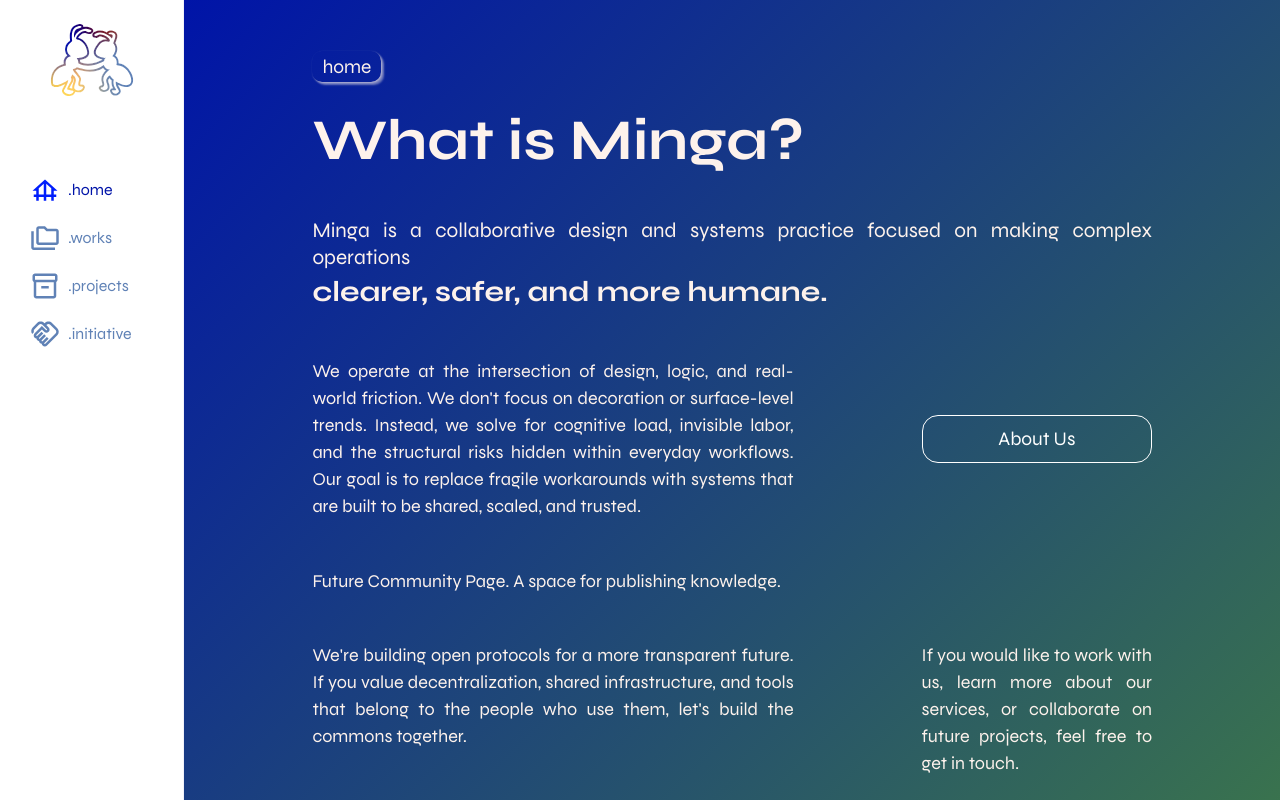
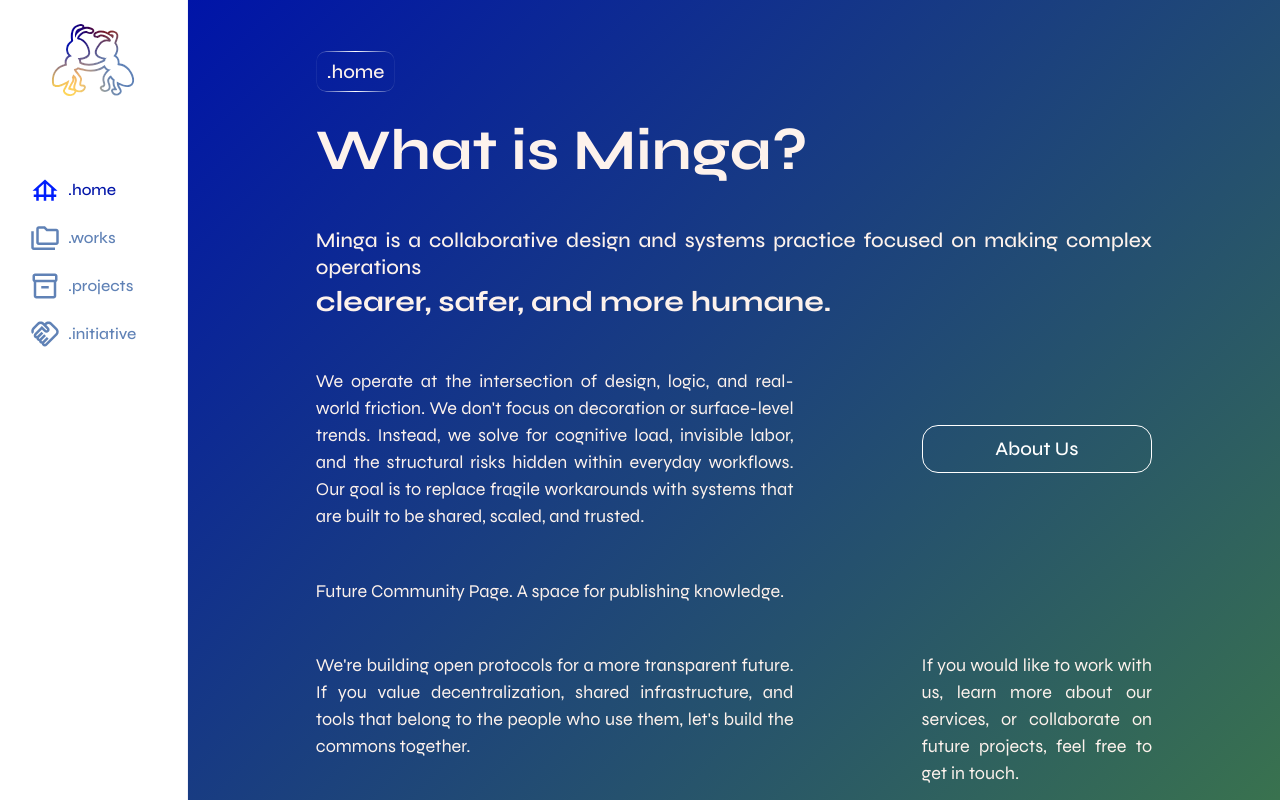
Before and after one commit to mingaworks/mingaworks.github.io, a React (Vite) app: page / in a window 1280 px wide. Built offline with nearby package versions, Linux system fonts and the light colour scheme.

Commit message:
Refactor breadcrumbs styling

```diff
--- a/src/App.css
+++ b/src/App.css
@@ -602,13 +602,14 @@
 }
 
 .floating-breadcrumb {
+  display: flex;
+  gap: 6px;
   background: transparent;
   position: relative;
-  /* align-self: center; */
+  align-self: center;
   z-index: 1;
   --breadcrumb-text: var(--text-inverted);
-  --breadcrumb-shadow-1: rgba(var(--color-neutral-rgb), 0.5);
-  --breadcrumb-shadow-2: rgba(var(--color-neutral-rgb), 0.4);
+  --breadcrumb-border-rgb: 255, 255, 255;
 }
 
 .floating-breadcrumb::after {
@@ -626,25 +627,40 @@
   background: transparent;
   border: none;
   color: var(--breadcrumb-text);
-  padding: 4px 10px;
+  padding: 9px 11px;
   border-radius: 10px;
   cursor: pointer;
-  box-shadow:
-    1px 1px 2px var(--breadcrumb-shadow-1),
-    3px 3px 2px var(--breadcrumb-shadow-2);
+  position: relative;
   width: max-content;
+}
+
+.floating-breadcrumb .crumb::before {
+  content: "";
+  position: absolute;
+  inset: 0;
+  border-radius: inherit;
+  padding: 1px;
+  background: linear-gradient(
+    to right,
+    rgba(var(--breadcrumb-border-rgb), 0.05) 0%,
+    rgba(var(--breadcrumb-border-rgb), 1) 50%,
+    rgba(var(--breadcrumb-border-rgb), 0.05) 100%
+  );
+  -webkit-mask:
+    linear-gradient(#fff 0 0) content-box,
+    linear-gradient(#fff 0 0);
+  -webkit-mask-composite: xor;
+  mask-composite: exclude;
+  pointer-events: none;
 }
 
 .floating-breadcrumb.variant-default {
   --breadcrumb-text: var(--text-primary);
-  --breadcrumb-shadow-1: rgba(var(--color-primary-rgb), 0.24);
-  --breadcrumb-shadow-2: rgba(var(--color-primary-rgb), 0.16);
+  --breadcrumb-border-rgb: var(--color-primary-rgb);
 }
 
 .floating-breadcrumb.variant-inverted {
   --breadcrumb-text: var(--text-inverted);
-  --breadcrumb-shadow-1: rgba(var(--color-neutral-rgb), 0.5);
-  --breadcrumb-shadow-2: rgba(var(--color-neutral-rgb), 0.4);
 }
 
 .slot .floating-breadcrumb {
@@ -1346,12 +1362,22 @@
   top: 50%;
   transform: translateY(-50%);
   border: none;
-  padding: 0;
+  padding: 8px;
+  width: 40px;
+  height: 40px;
+  box-sizing: border-box;
+  display: flex;
+  align-items: center;
+  justify-content: center;
   background: transparent;
   cursor: pointer;
-  color: var(--text-primary);
-  font-size: 3rem;
   z-index: 2;
+}
+
+.operational-close img {
+  width: 100%;
+  height: 100%;
+  display: block;
 }
 
 .operational-intro {
--- a/src/components/AboutUs.tsx
+++ b/src/components/AboutUs.tsx
@@ -18,7 +18,7 @@
             onClick={onClose}
             aria-label="Close about page"
           >
-            ×
+            <img src="/icons/close.svg" alt="" />
           </button>
         </div>
         <h2>Vision</h2>
--- a/src/components/ContactUs.tsx
+++ b/src/components/ContactUs.tsx
@@ -92,7 +92,7 @@
             onClick={onClose}
             aria-label="Close contact page"
           >
-            ×
+            <img src="/icons/close.svg" alt="" />
           </button>
         </div>
         <h2>Get in Touch</h2>
--- a/src/components/InitiativeDonate.tsx
+++ b/src/components/InitiativeDonate.tsx
@@ -22,7 +22,7 @@
             onClick={onClose}
             aria-label="Close donate page"
           >
-            ×
+            <img src="/icons/close.svg" alt="" />
           </button>
         </div>
         <h2>Support collective work</h2>
--- a/src/components/JoinUs.tsx
+++ b/src/components/JoinUs.tsx
@@ -25,7 +25,7 @@
             onClick={onClose}
             aria-label="Close waitlist page"
           >
-            ×
+            <img src="/icons/close.svg" alt="" />
           </button>
         </div>
         <h2>Join the Minga waitlist</h2>
--- a/src/components/ProjectsDetail.tsx
+++ b/src/components/ProjectsDetail.tsx
@@ -19,7 +19,7 @@
               onClick={onClose}
               aria-label="Close admin scheduling system case study"
             >
-              ×
+              <img src="/icons/close.svg" alt="" />
             </button>
           </div>
           <h2>Admin Scheduling System</h2>
@@ -325,7 +325,7 @@
               onClick={onClose}
               aria-label="Close fishnet recycling case study"
             >
-              ×
+              <img src="/icons/close.svg" alt="" />
             </button>
           </div>
           <h2>Fishnet Recycling Management System</h2>
@@ -353,7 +353,7 @@
             onClick={onClose}
             aria-label="Close project case study"
           >
-            ×
+            <img src="/icons/close.svg" alt="" />
           </button>
         </div>
         <h2>Project Case Study</h2>
--- a/src/components/TwoPaneLayout.tsx
+++ b/src/components/TwoPaneLayout.tsx
@@ -304,10 +304,15 @@
   }
 
   function getLabel(id: string) {
-    if (id === "base") return "home";
-    if (CUSTOM_PAGES[id]) return CUSTOM_PAGES[id].label;
-    const n = getNode(id);
-    return n?.label ?? n?.title ?? id;
+    let raw: string;
+    if (id === "base") raw = "home";
+    else if (CUSTOM_PAGES[id]) raw = CUSTOM_PAGES[id].label;
+    else {
+      const n = getNode(id);
+      raw = n?.label ?? n?.title ?? id;
+    }
+    if (raw.startsWith(".")) return raw;
+    return "." + raw.toLowerCase();
   }
 
   function getBreadcrumbItemsFor(id: string | null) {
--- a/src/components/WorksDetail.tsx
+++ b/src/components/WorksDetail.tsx
@@ -377,7 +377,7 @@
               onClick={onClose}
               aria-label="Close operational architecture details"
             >
-              ×
+              <img src="/icons/close.svg" alt="" />
             </button>
           </div>
           <h2>{detail.title}</h2>
@@ -504,7 +504,7 @@
               onClick={onClose}
               aria-label="Close product architecture and launch details"
             >
-              ×
+              <img src="/icons/close.svg" alt="" />
             </button>
           </div>
           <h2>{detail.title}</h2>
@@ -628,7 +628,7 @@
               onClick={onClose}
               aria-label="Close visual identity and ux design details"
             >
-              ×
+              <img src="/icons/close.svg" alt="" />
             </button>
           </div>
           <h2>{detail.title}</h2>
@@ -791,7 +791,7 @@
               onClick={onClose}
               aria-label="Close strategic systems advisory details"
             >
-              ×
+              <img src="/icons/close.svg" alt="" />
             </button>
           </div>
           <h2>{detail.title}</h2>
@@ -944,7 +944,7 @@
             onClick={onClose}
             aria-label={`Close ${detail.title} details`}
           >
-            ×
+            <img src="/icons/close.svg" alt="" />
           </button>
         </div>
         <h2>{detail.title}</h2>
--- a/src/main.tsx
+++ b/src/main.tsx
@@ -1,7 +1,10 @@
 import { StrictMode } from "react";
 import { createRoot } from "react-dom/client";
 import "@fontsource/syne/400.css";
+import "@fontsource/syne/500.css";
+import "@fontsource/syne/600.css";
 import "@fontsource/syne/700.css";
+import "@fontsource/syne/800.css";
 import "./index.css";
 import App from "./App.tsx";
 
```
Also changed, not shown: public/icons/close.svg (added).
